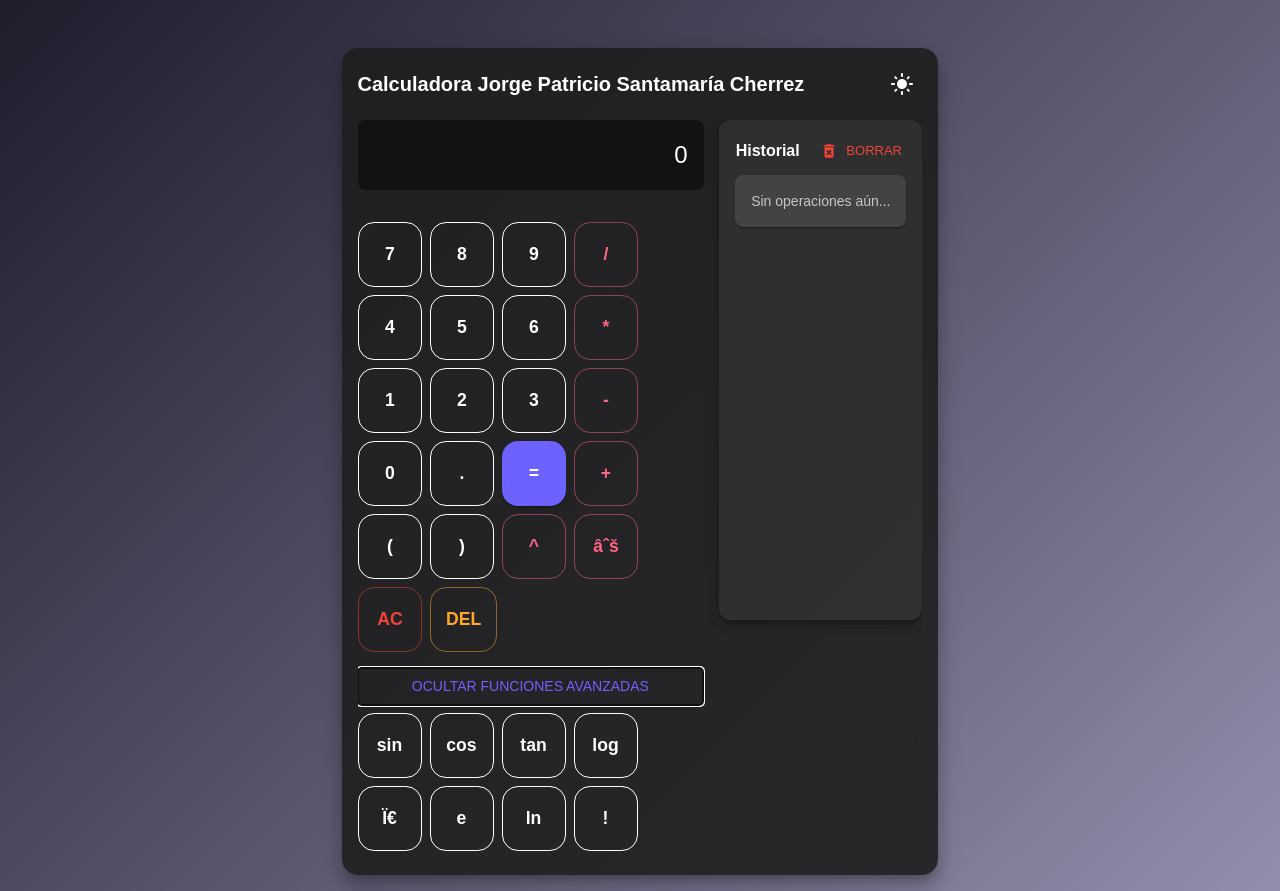
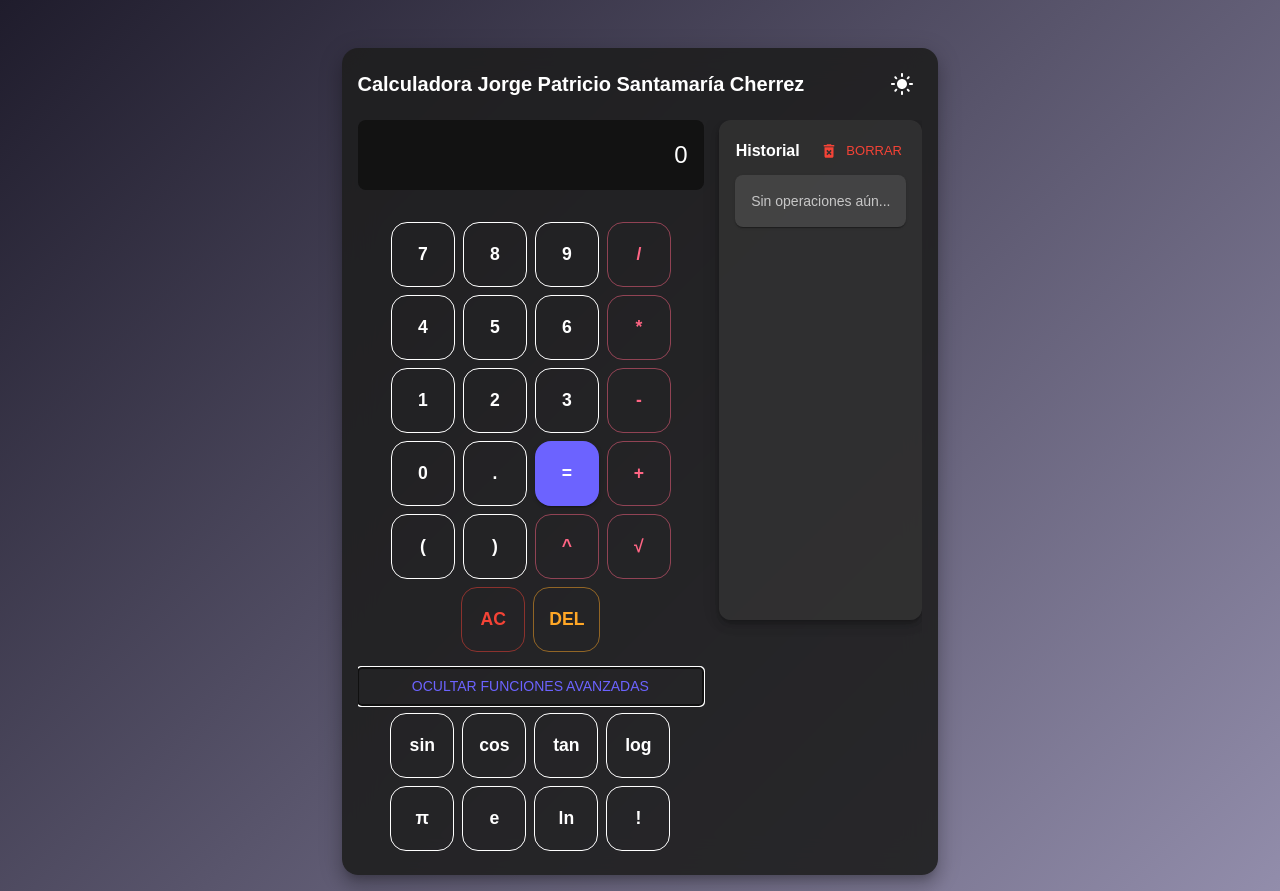
Before and after one commit to Patogol35/Calculadora, a React (Vite) app: page / in a window 1280 px wide. Both pictures are taken after a click on the button "FUNCIONES AVANZADAS". Built offline with nearby package versions, Linux system fonts and the light colour scheme.

Commit message:
Update Keypad.jsx

```diff
--- a/src/components/Keypad.jsx
+++ b/src/components/Keypad.jsx
@@ -7,19 +7,19 @@ const basicButtons = [
   ["4", "5", "6", "*"],
   ["1", "2", "3", "-"],
   ["0", ".", "=", "+"],
-  ["(", ")", "^", "âˆš"],
+  ["(", ")", "^", "√"],
   ["AC", "DEL"],
 ];
 
 const advancedButtons = [
   ["sin", "cos", "tan", "log"],
-  ["Ï€", "e", "ln", "!"],
+  ["π", "e", "ln", "!"],
 ];
 
 const KeyButton = memo(({ btn, handleClick }) => {
   const getColor = (btn) => {
     if (btn === "=") return "primary";
-    if (["/", "*", "-", "+", "^", "âˆš"].includes(btn)) return "secondary";
+    if (["/", "*", "-", "+", "^", "√"].includes(btn)) return "secondary";
     if (btn === "AC") return "error";
     if (btn === "DEL") return "warning";
     return "inherit";
@@ -51,9 +51,15 @@ export default function Keypad({ handleClick }) {
 
   return (
     <>
-      {/* Renderizamos FILA POR FILA para que nunca se rompa */}
+      {/* ⭐ Botones básicos centrados */}
       {basicButtons.map((row, rowIndex) => (
-        <Grid container spacing={1} key={rowIndex} sx={{ mb: 1 }}>
+        <Grid
+          container
+          spacing={1}
+          key={rowIndex}
+          sx={{ mb: 1 }}
+          justifyContent="center"
+        >
           {row.map((btn, i) => (
             <Grid
               item
@@ -75,9 +81,16 @@ export default function Keypad({ handleClick }) {
         {showAdvanced ? "Ocultar funciones avanzadas" : "Funciones avanzadas"}
       </Button>
 
+      {/* ⭐ Botones avanzados centrados */}
       <Collapse in={showAdvanced} sx={{ mt: 1 }}>
         {advancedButtons.map((row, rowIndex) => (
-          <Grid container spacing={1} key={rowIndex} sx={{ mb: 1 }}>
+          <Grid
+            container
+            spacing={1}
+            key={rowIndex}
+            sx={{ mb: 1 }}
+            justifyContent="center"
+          >
             {row.map((btn, i) => (
               <Grid item xs={3} key={i}>
                 <KeyButton btn={btn} handleClick={handleClick} />
@@ -88,4 +101,4 @@ export default function Keypad({ handleClick }) {
       </Collapse>
     </>
   );
-         }
+}
```
